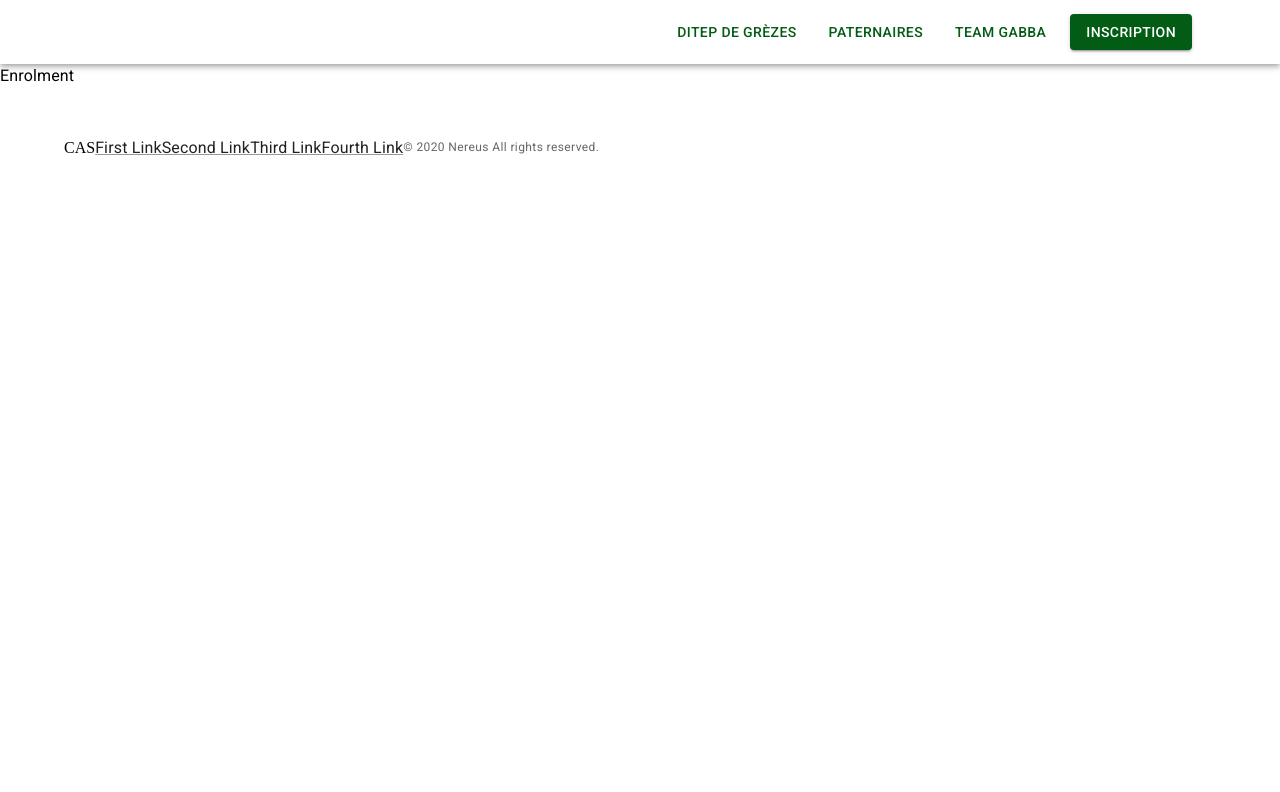
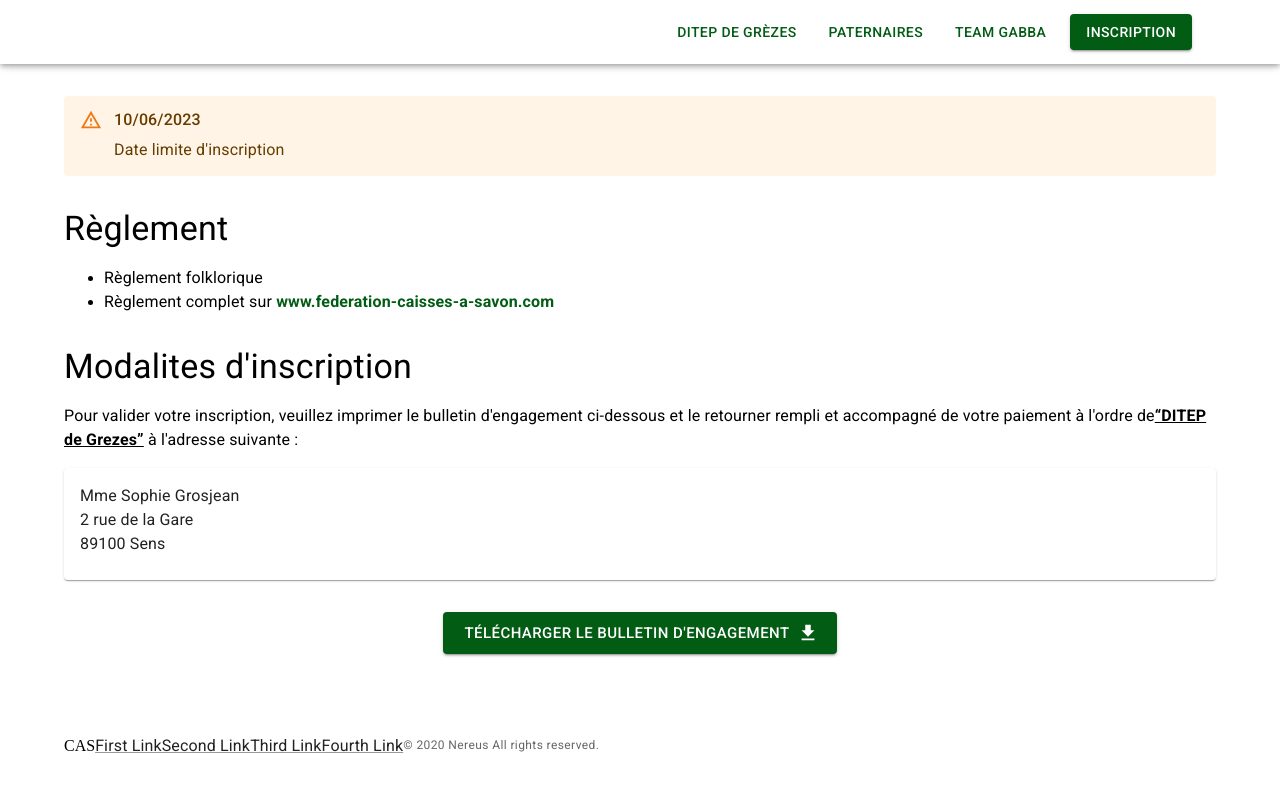
Before and after one commit to gregoryalary/caisses-a-savon-severac-leglise, a React (Create React App) app: page /inscription in a window 1280 px wide. Shown: the top 792 px of the page. Built offline with nearby package versions, Linux system fonts and the light colour scheme.

Commit message:
feat: simple enrolment screen

```diff
--- a/src/enrolment/screens/Enrolment.screen.tsx
+++ b/src/enrolment/screens/Enrolment.screen.tsx
@@ -1,9 +1,75 @@
 import React, { type FC } from "react";
+import { Link } from "react-router-dom";
 
-import { Typography } from "@mui/material";
+import DownloadIcon from "@mui/icons-material/Download";
+import {
+  Alert,
+  AlertTitle,
+  Box,
+  Button,
+  Card,
+  CardContent,
+  Container,
+  Stack,
+  Typography,
+} from "@mui/material";
 
 const Enrolment: FC = () => {
-  return <Typography>Enrolment</Typography>;
+  return (
+    <Box component={Container} py={4}>
+      <Stack spacing={4}>
+        <Alert severity="warning">
+          <AlertTitle>10/06/2023</AlertTitle>
+          <Stack spacing={1}>
+            <Typography>Date limite d&apos;inscription</Typography>
+          </Stack>
+        </Alert>
+        <Stack spacing={2}>
+          <Typography variant="h4">Règlement</Typography>
+          <ul>
+            <li>
+              <Typography>Règlement folklorique</Typography>
+            </li>
+            <li>
+              <Typography>
+                Règlement complet sur{" "}
+                <Typography color="primary.main" component="span" fontWeight="bold">
+                  <Link to="https://www.federation-caisses-a-savon.com/" target="_blank">
+                    www.federation-caisses-a-savon.com
+                  </Link>
+                </Typography>
+              </Typography>
+            </li>
+          </ul>
+        </Stack>
+        <Stack spacing={2}>
+          <Typography variant="h4">Modalites d&apos;inscription</Typography>
+          <Stack direction="column" spacing={2}>
+            <Typography>
+              Pour valider votre inscription, veuillez imprimer le bulletin d&apos;engagement
+              ci-dessous et le retourner rempli et accompagné de votre paiement à l&apos;ordre de
+              <Typography component="span" fontWeight="bold" sx={{ textDecoration: "underline" }}>
+                &ldquo;DITEP de Grezes&rdquo;
+              </Typography>{" "}
+              à l&apos;adresse suivante :
+            </Typography>
+            <Card>
+              <CardContent>
+                <Typography>Mme Sophie Grosjean</Typography>
+                <Typography>2 rue de la Gare</Typography>
+                <Typography>89100 Sens</Typography>
+              </CardContent>
+            </Card>
+          </Stack>
+        </Stack>
+        <Stack alignItems="center">
+          <Button variant="contained" size="large" endIcon={<DownloadIcon />}>
+            Télécharger le bulletin d&apos;engagement
+          </Button>
+        </Stack>
+      </Stack>
+    </Box>
+  );
 };
 
 export default Enrolment;
```
